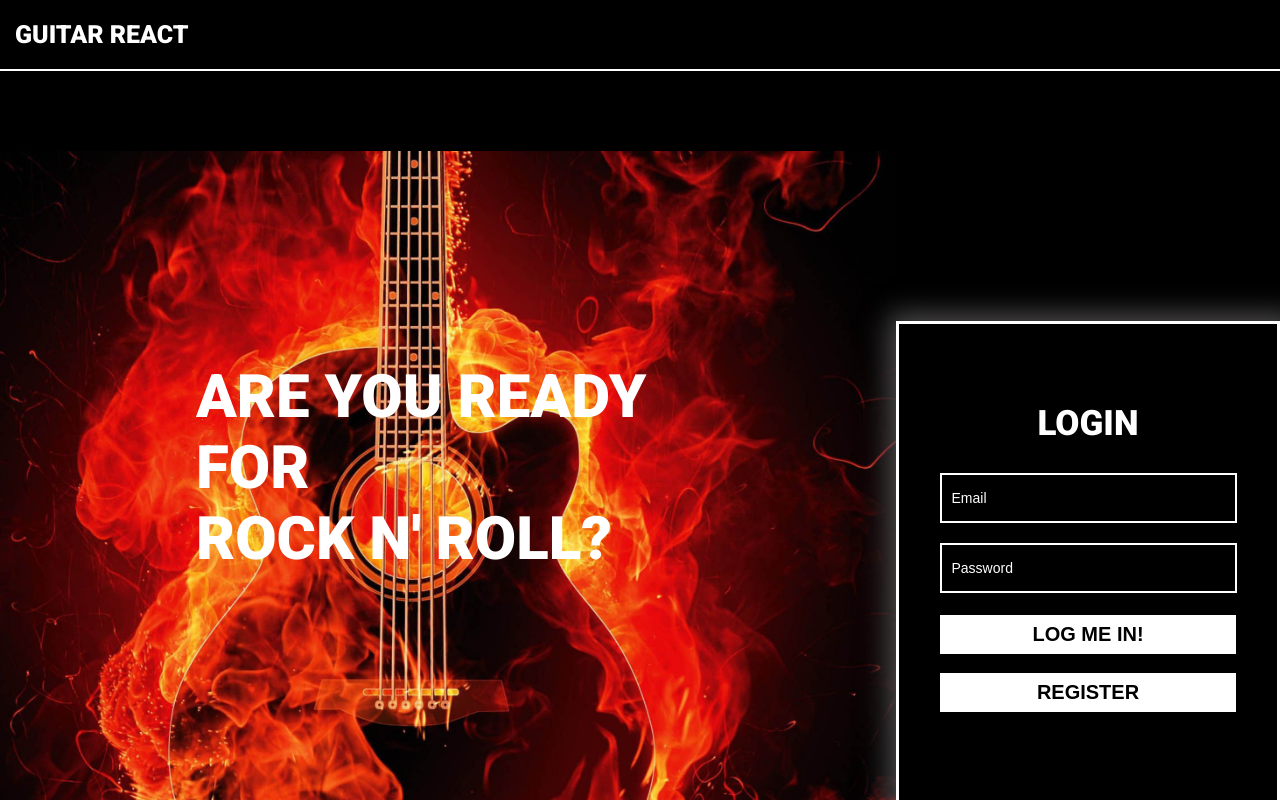
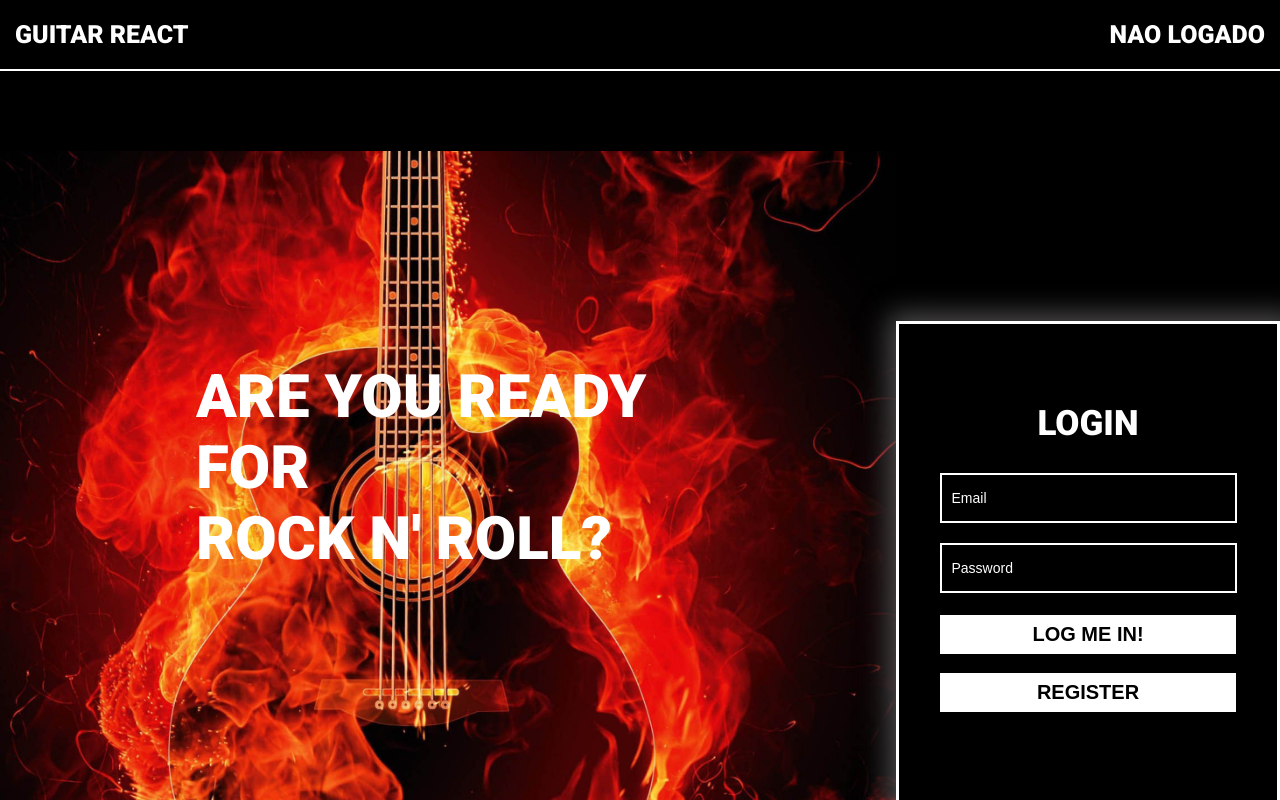
Before and after one commit to T14g/night_coding, a React (Create React App) app in the folder guitar-react/: page / in a window 1280 px wide. Shown: the top 800 px of the page. Built offline with nearby package versions, Linux system fonts and the light colour scheme.

Commit message:
Context API on user Login

```diff
--- a/guitar-react/src/App.js
+++ b/guitar-react/src/App.js
@@ -1,20 +1,41 @@
 import Header from './components/header/header.component';
 import Footer from './components/footer/footer.component';
 import Login from './pages/login/login.component';
+
+import { UserContext } from './contexts/user-context';
 
 import './App.css';
 import React from 'react';
 
 class App extends React.Component {
 
+  constructor() {
+    super();
+
+    this.handleLogin = (user) => {
+      this.setState({
+        logged: 'usuario logado!'
+      })
+    }
+
+    this.state = {
+      logged: 'nao logado',
+      handleLogin: this.handleLogin
+    };
+
+
+  }
+
   render() {
 
     return (
-      <div className="App">
-        <Header />
-        <Login />
-        <Footer />
-      </div>
+      <UserContext.Provider value={this.state} >
+        <div className="App">
+          <Header />
+          <Login />
+          <Footer />
+        </div>
+      </UserContext.Provider>
     )
   }
 
--- a/guitar-react/src/components/header/header.component.jsx
+++ b/guitar-react/src/components/header/header.component.jsx
@@ -1,11 +1,17 @@
 import React from 'react';
 import { HeaderContainer, Logo, Username } from './header.styles';
+import { UserContext } from '../../contexts/user-context';
 
 const Header = () => {
 
     return (
         <HeaderContainer>
             <Logo>Guitar React</Logo>
+            <UserContext.Consumer>
+                {({ logged }) => (
+                    <Username>{logged}</Username>
+                )}
+            </UserContext.Consumer>
         </HeaderContainer>
     );
 }
--- a/guitar-react/src/components/header/header.styles.jsx
+++ b/guitar-react/src/components/header/header.styles.jsx
@@ -12,5 +12,9 @@ export const Logo = styled.a`
     font-weight: 900;
 `
 export const Username = styled.span`
+    float: right;
+    font-weight: 800;
+    font-size: 25px;
+    text-transform: uppercase;
 
 `
--- a/guitar-react/src/components/login-form/login-form.component.jsx
+++ b/guitar-react/src/components/login-form/login-form.component.jsx
@@ -1,6 +1,6 @@
 import React from 'react';
 import CustomButton from '../custom-button/custom-button.component';
-
+import { UserContext } from '../../contexts/user-context';
 import { Form, Input, H2, Button } from './login-form.styles';
 
 class LoginForm extends React.Component {
@@ -27,7 +27,7 @@ class LoginForm extends React.Component {
                             background="#fff" />
 
                         <CustomButton
-                                handleClick={this.handlLogin}
+                            handleClick={this.showLogin}
                             title="Login"
                             type="solid" color="#000"
                             background="#fff"
@@ -37,11 +37,13 @@ class LoginForm extends React.Component {
 
             case 'login':
                 return (
+                    <UserContext.Consumer>
+                        {({ handleLogin }) => (
                             <React.Fragment>
                                 <Input placeholder="Email" type="email" />
                                 <Input placeholder="Password" type="password" />
                                 <CustomButton
-                                handleClick={this.loginAction}
+                                    handleClick={handleLogin}
                                     title="Log me IN!"
                                     type="solid" color="#000"
                                     background="#fff"
@@ -53,6 +55,8 @@ class LoginForm extends React.Component {
                                     type="solid" color="#000"
                                     background="#fff" />
                             </React.Fragment>
+                        )}
+                    </UserContext.Consumer>
                 )
         }
     }
@@ -62,7 +66,7 @@ class LoginForm extends React.Component {
         this.setState({ showing: 'register' });
     }
 
-    handlLogin = (e) => {
+    showLogin = (e) => {
         e.preventDefault();
         this.setState({ showing: 'login' });
     }
--- a/guitar-react/src/components/login-form/login-form.styles.jsx
+++ b/guitar-react/src/components/login-form/login-form.styles.jsx
@@ -1,6 +1,6 @@
 import styled from 'styled-components'
 
-export const Form = styled.form`
+export const Form = styled.div`
     box-shadow: 5px 5px 26px 12px rgba(108,105,105,0.75);
     padding: 50px 20px;
     max-width: 400px;
--- /dev/null
+++ b/guitar-react/src/contexts/user-context.js
@@ -0,0 +1,6 @@
+import React from 'react';
+
+export const UserContext = React.createContext({
+    logged: 'false',
+    handleLogin: () => { },
+});
```
Lines whose indentation alone changed are shown as unchanged.
